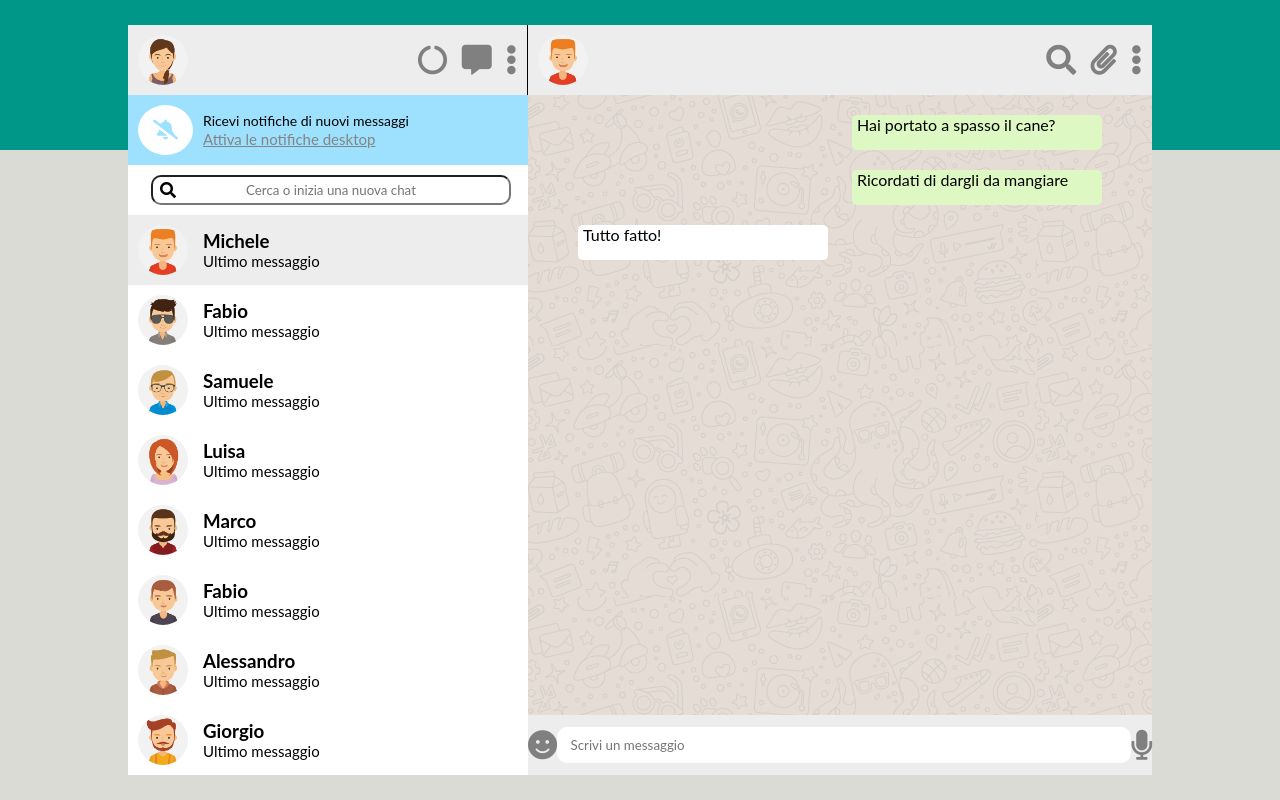
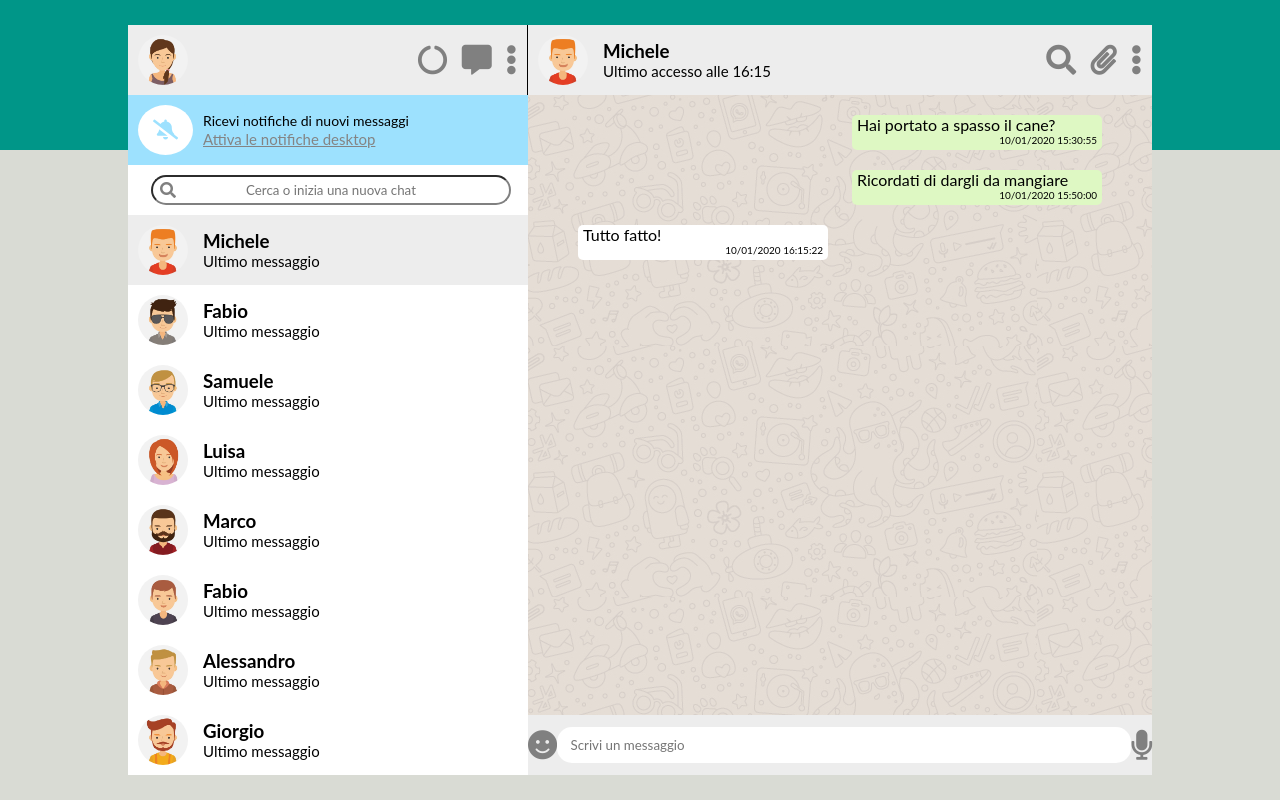
Before and after one commit to MastroJoe/vue-boolzapp, a plain HTML site: page index.html in a window 1280 px wide. Drawn offline with nearby package versions, Linux system fonts and the light colour scheme.

Commit message:
stampo data e ora

```diff
--- a/assets/css/master.css
+++ b/assets/css/master.css
@@ -129,7 +129,8 @@ aside {
 .search input {
   width: 360px;
   padding: 5px;
-  border-radius: 10px;
+  border-radius: 15px;
+  border-color: #808080;
   margin-right: 10px;
   text-align: center;
 }
@@ -137,6 +138,7 @@ aside {
 .search i {
   position: relative;
   left: 25px;
+  color: #808080;
 }
 
 /* lista contatti a sx */
@@ -210,6 +212,13 @@ aside {
   margin-left: 50px;
 }
 
+.back-box .date {
+  font-size: 10px;
+  display: flex;
+  justify-content: flex-end;
+  padding-right: 5px;
+}
+
 /* input-chat */
 
 .input-chat {
@@ -230,7 +239,7 @@ aside {
   width: 760px;
   padding: 10px;
   border: none;
-  border-radius: 10px;
+  border-radius: 15px;
 }
 
 .input-chat i {
--- a/assets/js/main.js
+++ b/assets/js/main.js
@@ -5,6 +5,7 @@ var app = new Vue(
   {
     el: '#root',
     data: {
+      index: 0,
       contacts: [
       	{
       		name: 'Michele',
@@ -186,8 +187,8 @@ var app = new Vue(
       // funzione per ottenere l'ora e i minuti dei messaggi
       getTime: function(date) {
         let dateTime = new Date(date);
-        let hours = datetime.getHours();
-        let minutes = datetime.getMinutes();
+        let hours = dateTime.getHours();
+        let minutes = dateTime.getMinutes();
         return `${hours}:${minutes}`;
       }
     }
--- a/index.html
+++ b/index.html
@@ -25,6 +25,10 @@
       <div class="nav-right">
         <div class="user-section">
           <img class="avatar"src="./assets/img/avatar_1.jpg" alt="contact avatar">
+          <div class="info">
+            <h3>{{ contacts[0].name }}</h3>
+            <p>Ultimo accesso alle 16:15</p>
+          </div>
         </div>
         <!-- icone -->
         <div class="icons">
@@ -84,24 +88,27 @@
       <div class="chat">
         <div class="container-sent">
           <div class="back-box sent-box">
-            {{contacts[0].messages[0].text}}
+            {{ contacts[0].messages[0].text }}
+          <p class="date">{{ contacts[0].messages[0].date }}</p>
           </div>
         </div>
         <div class="container-sent">
           <div class="back-box sent-box">
             {{contacts[0].messages[1].text}}
+          <p class="date">{{ contacts[0].messages[1].date }}</p>
           </div>
         </div>
         <div class="container-received">
           <div class="back-box received-box">
             {{contacts[0].messages[2].text}}
+            <p class="date">{{ contacts[0].messages[2].date }}</p>
           </div>
         </div>
       </div>
       <!-- sezione messaggio ed emoji -->
       <div class="input-chat">
         <i class="fas fa-smile"></i>
-        <input type="text" name="" value="" placeholder=" Scrivi un messaggio">
+        <input type="text" placeholder=" Scrivi un messaggio">
         <i class="fas fa-microphone"></i>
       </div>
     </main>
```
